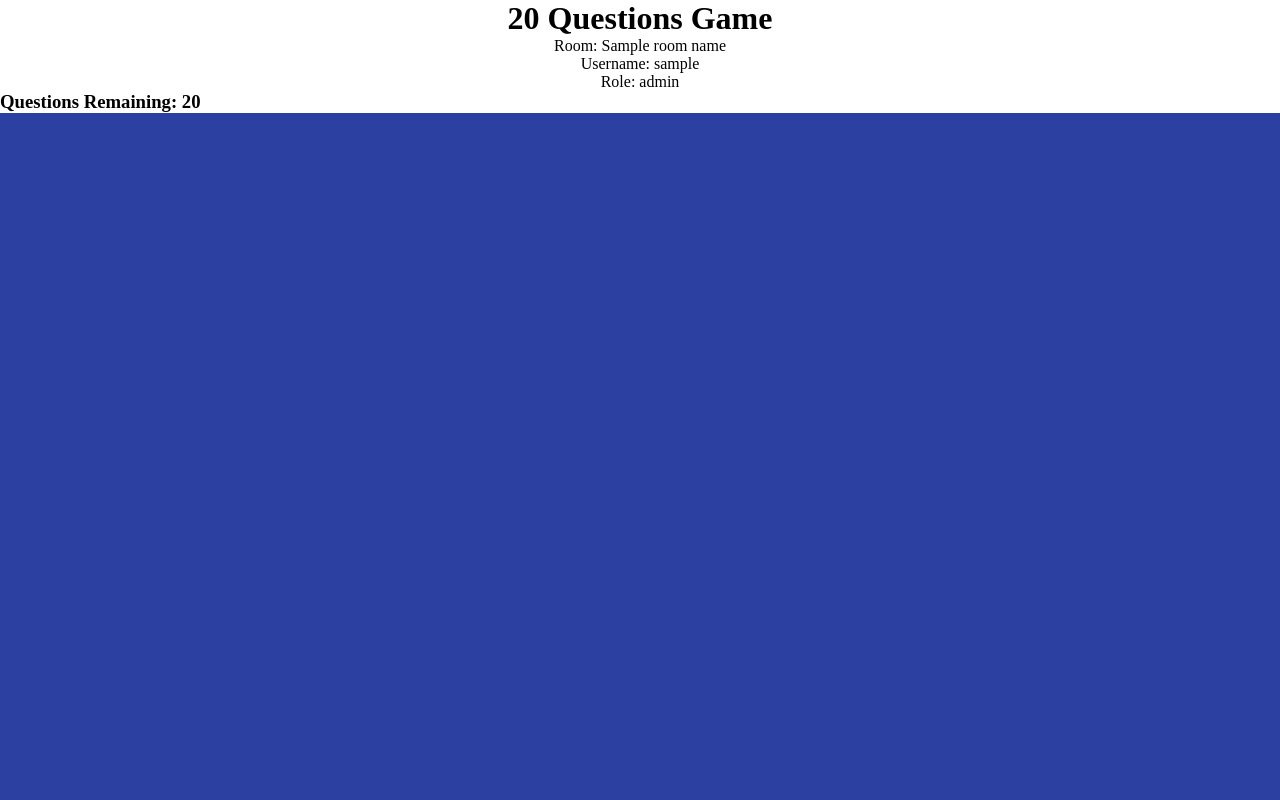
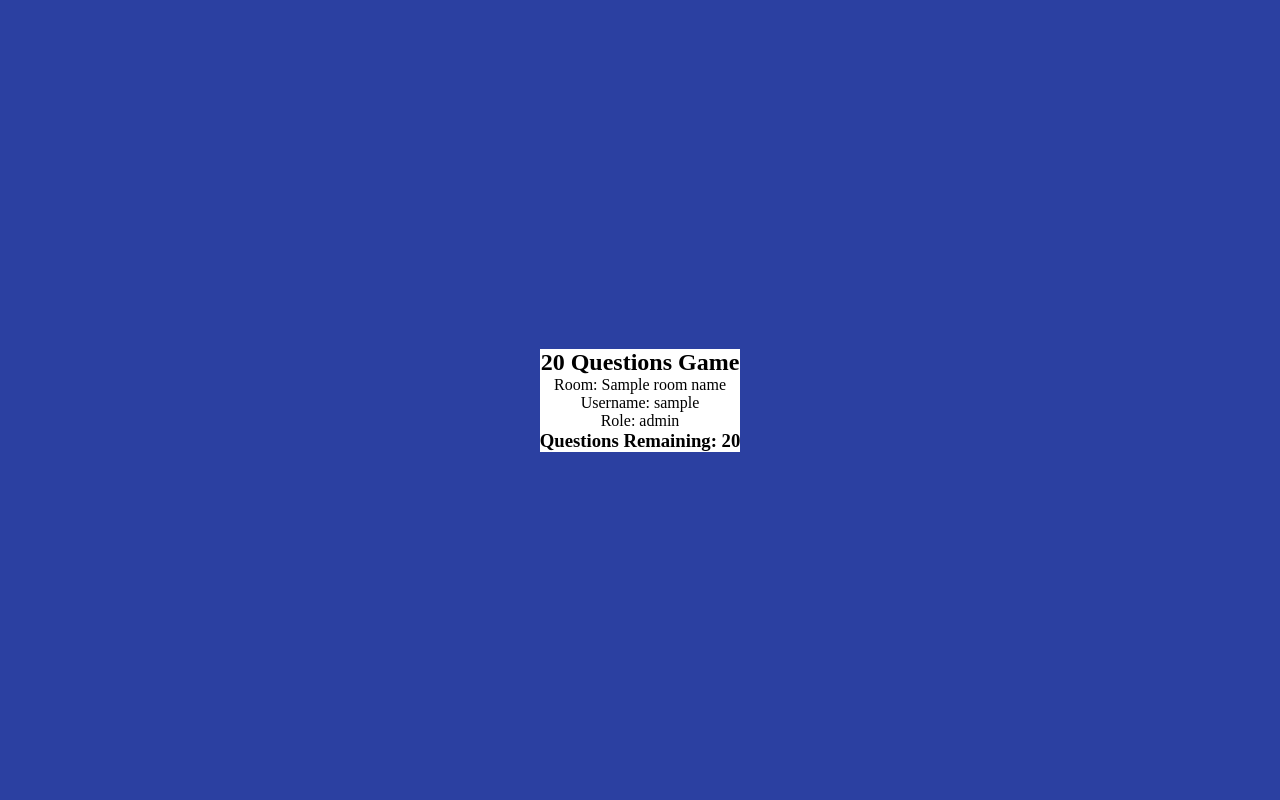
Before and after one commit to emilydesantis/cse312-because-the-internet, a Flask app: template templates/page3.html in a window 1280 px wide. Run offline with Flask 3, Linux system fonts and the light colour scheme; the template is opened without the code that fills it: most values are stand-ins (such as "Sample title", 1, 10 or a date in 2020); some libraries are stand-ins or nearby versions.

Commit message:
fixed html

```diff
--- a/templates/page3.html
+++ b/templates/page3.html
@@ -9,7 +9,8 @@
    <script src="https://code.jquery.com/jquery-3.5.1.min.js"></script>
 </head>
 <body>
-   <div class="container-2">
+   <section class="container">
+          <div class="container-3">
                <h1 style="text-align:center">20 Questions Game</h1>
                <p style="text-align:center">Room: {{ room_name }}</p>
 
@@ -38,6 +39,7 @@
                    </div>
                </div>
        </div>
+   </section>
 
    <script>
        const socket = io.connect('http://' + document.domain + ':' + location.port);
--- a/templates/style.css
+++ b/templates/style.css
@@ -36,7 +36,8 @@
     background-color: #2b40a1;
 }
 
-.container-2{
+.container-2,
+.container-3{
     height: 100vh;
     width: 100%;
     display: flex;
```
Lines whose indentation alone changed are shown as unchanged.
